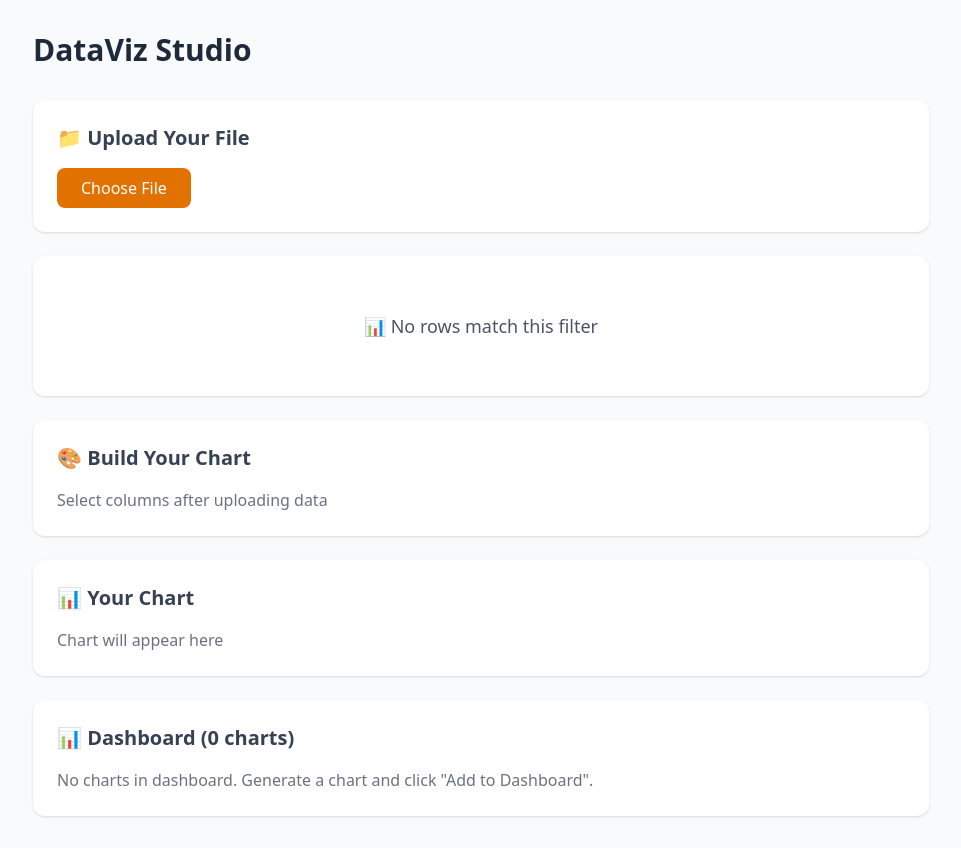
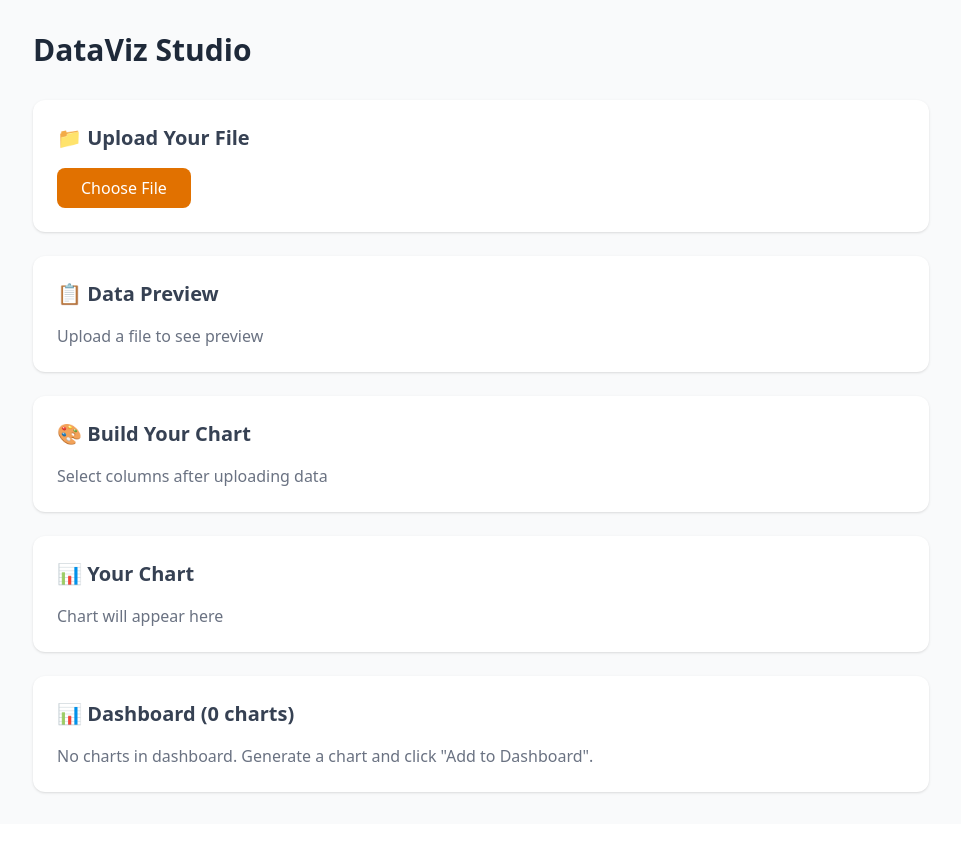
Before and after one commit to amirali72/Dataviz-Studio, a React (Vite) app: page / in a window 1280 px wide. Shown: the whole page, without its empty margins (159-1120 px from the left). After the commit the page ends 824 px from the top, so only its background shows below. Built offline with nearby package versions, Linux system fonts and the light colour scheme.

Commit message:
show now rows matched in prview if no filter match the data

```diff
--- a/src/App.jsx
+++ b/src/App.jsx
@@ -230,7 +230,7 @@ function App() {
               </div>
             )}
 
-            {filteredCsvData.length === 0 ? (
+            {(filteredCsvData.length === 0 && csvData.length>0) ? (
               <div className="text-center py-8">
                 <div className="text-lg text-gray-600">
                   📊 No rows match this filter
```
